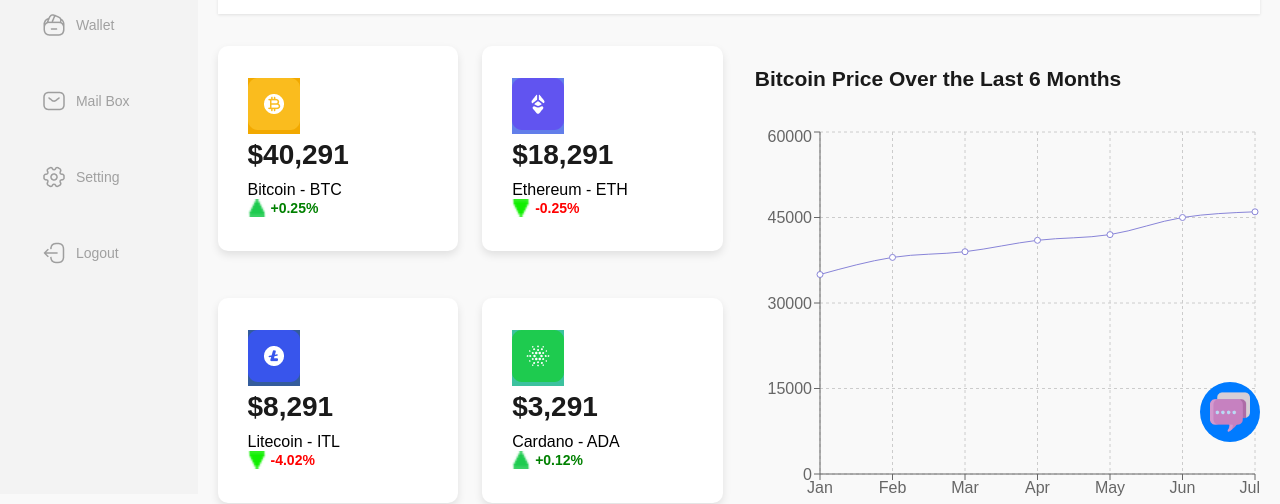
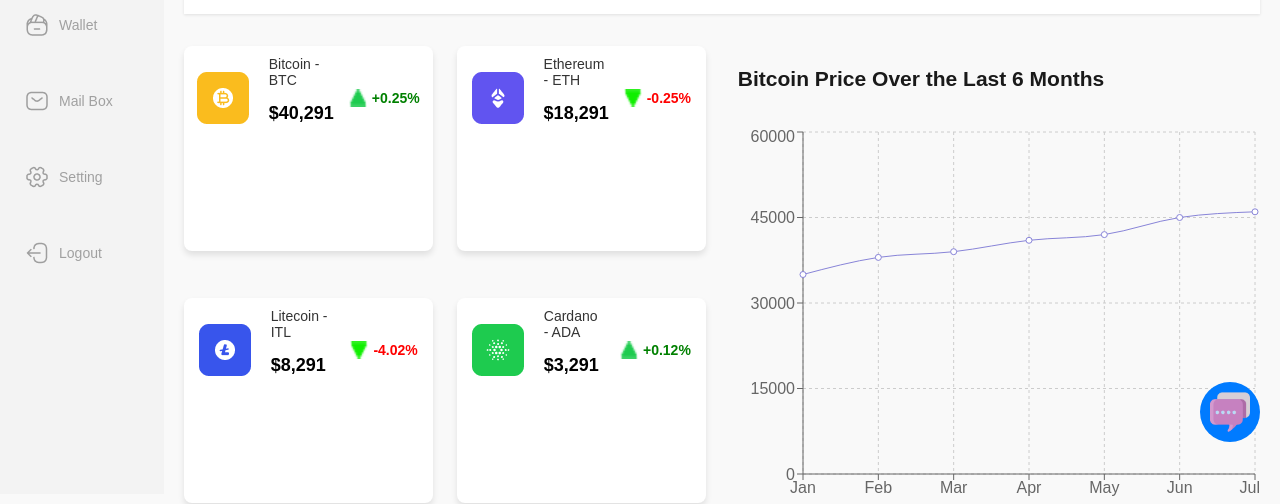
Before and after one commit to lefitlhile/cryptoapp, a React (Create React App) app: page /dashboard in a window 1280 px wide. Shown: the part 338-842 px from the top of the page. Built offline with nearby package versions, Linux system fonts and the light colour scheme; no server answers; sample sign-in values are in the browser's storage.

Commit message:
Styling graphs

```diff
--- a/src/component/Dashboard.css
+++ b/src/component/Dashboard.css
@@ -631,3 +631,63 @@
     font-size: 12px;
     color: #888;
   }
+
+  .statistic-card {
+    display: flex;
+    align-items: center;
+    justify-content: space-between;
+    background: #fff;
+    border-radius: 8px;
+    padding: 10px 15px;
+    margin-bottom: 10px;
+    box-shadow: 0px 4px 6px rgba(0, 0, 0, 0.1);
+  }
+
+  .left-section {
+    display: flex;
+    align-items: center;
+  }
+
+  .left-section .icon {
+    display: flex;
+    justify-content: center;
+    align-items: center;
+    width: 52px;
+    height: 52px;
+    border-radius: 50%;
+    margin-right: 10px;
+  }
+
+  .left-section .stats {
+    display: flex;
+    flex-direction: column;
+    margin-right: 15px;
+  }
+
+  .left-section .change {
+    display: flex;
+    align-items: center;
+  }
+
+  .right-section {
+    width: 60%;
+    height: 50px;
+  }
+  .statistic-card .stats {
+    display: flex;
+    flex-direction: column; /* Aligns name and price vertically */
+    margin-left: 10px;
+  }
+
+  .statistic-card .name {
+    font-size: 14px; /* Keep the name slightly smaller */
+    font-weight: normal; /* Default weight for the name */
+    color: #333;
+  }
+
+  .statistic-card .price {
+    font-size: 18px; /* Keep the price big and bold */
+    font-weight: bold; /* Ensure bold font for the price */
+    color: #000; /* Ensure strong color for visibility */
+    margin-top: 4px; /* Add spacing between name and price */
+  }
--- a/src/component/Dashboard.js
+++ b/src/component/Dashboard.js
@@ -20,10 +20,9 @@
 import help from './img/help.png';
 import arrow from './img/arrow-down.png';
 import vector from './img/Vector.png';
-import chatbotIcon from './img/chat-box (2).png'; // Chatbot icon
-
-// Import Transaction component
-import Transaction from './Transaction'; // Import your Transaction component
+import chatbotIcon from './img/chat-box (2).png';
+import { LineChart, Line, ResponsiveContainer } from 'recharts';
+import Transaction from './Transaction';
 
 // Chatbot Modal Component
 const ChatbotModal = ({ isOpen, onClose }) => {
@@ -42,12 +41,15 @@
   );
 };
 
-// StatisticCard Component
-const StatisticCard = ({ price, name, change, iconColor, icon }) => {
+
+
+const StatisticCard = ({ price, name, change, iconColor, icon, priceHistory }) => {
   const isPositive = change.startsWith('+');
 
   return (
     <div className="statistic-card">
+      {/* Left Section: Icon, Name, Price */}
+      <div className="left-section">
         <div
           className="icon"
           style={{
@@ -57,18 +59,18 @@
           <img src={icon} alt={`${name} icon`} width="52" height="52" />
         </div>
         <div className="stats">
-        <div className="price">{price}</div>
           <div className="name">{name}</div>
+          <div className="price">{price}</div> {/* Price moved below the name */}
         </div>
         <div className="change">
           <img
             src={vector}
             alt={isPositive ? 'arrow up' : 'arrow down'}
             style={{
-            transform: isPositive ? 'rotate(0deg)' : 'rotate(180deg)', // Rotate for negative change
+              transform: isPositive ? 'rotate(0deg)' : 'rotate(180deg)',
               filter: isPositive
                 ? 'none'
-              : 'invert(25%) sepia(66%) saturate(5936%) hue-rotate(354deg) brightness(94%) contrast(103%)', // Arrow turns red for negative
+                : 'invert(25%) sepia(66%) saturate(5936%) hue-rotate(354deg) brightness(94%) contrast(103%)',
             }}
             width="18"
             height="18"
@@ -76,10 +78,26 @@
           <span style={{ color: isPositive ? 'green' : 'red' }}>{change}</span>
         </div>
       </div>
+
+      {/* Right Section: Line Chart */}
+      <div className="right-section">
+        <ResponsiveContainer width="100%" height={50}>
+          <LineChart data={priceHistory}>
+            <Line
+              type="monotone"
+              dataKey="price"
+              stroke={isPositive ? '#00b300' : '#ff4d4d'} // Green for positive, red for negative
+              strokeWidth={2}
+              dot={false}
+            />
+          </LineChart>
+        </ResponsiveContainer>
+      </div>
+    </div>
   );
 };
 
-// LiveMarket Component
+
 const LiveMarket = () => {
   const [marketData, setMarketData] = useState([]);
 
@@ -91,6 +109,7 @@
     cardano: cardano,
   };
 
+  // Fetch market data and historical data
   const fetchMarketData = async () => {
     try {
       const response = await axios.get('https://api.coincap.io/v2/assets', {
@@ -101,7 +120,32 @@
       });
 
       if (response?.data?.data) {
-        setMarketData(response.data.data);
+        const marketDataWithHistory = await Promise.all(
+          response.data.data.map(async (market) => {
+            const historyResponse = await axios.get(
+              `https://api.coincap.io/v2/assets/${market.id}/history`,
+              {
+                params: {
+                  interval: 'h1',
+                  start: Date.now() - 24 * 60 * 60 * 1000, // Last 24 hours
+                  end: Date.now(),
+                },
+              }
+            );
+
+            const priceHistory = historyResponse.data.data.map((entry) => ({
+              time: new Date(entry.time).toLocaleTimeString(),
+              price: parseFloat(entry.priceUsd),
+            }));
+
+            return {
+              ...market,
+              priceHistory,
+            };
+          })
+        );
+
+        setMarketData(marketDataWithHistory);
       } else {
         console.error('Unexpected API response format:', response);
       }
@@ -112,7 +156,7 @@
 
   useEffect(() => {
     fetchMarketData();
-    const interval = setInterval(fetchMarketData, 30000);
+    const interval = setInterval(fetchMarketData, 30000); // Refresh every 30 seconds
     return () => clearInterval(interval);
   }, []);
 
@@ -135,6 +179,7 @@
                 change={formattedChange}
                 icon={cryptoIcons[market.id.toLowerCase()] || ''}
                 iconColor="#345c9c"
+                priceHistory={market.priceHistory || []}
               />
             );
           })
```
Lines whose indentation alone changed are shown as unchanged.
